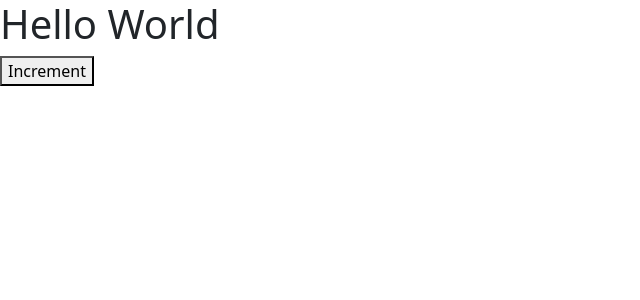
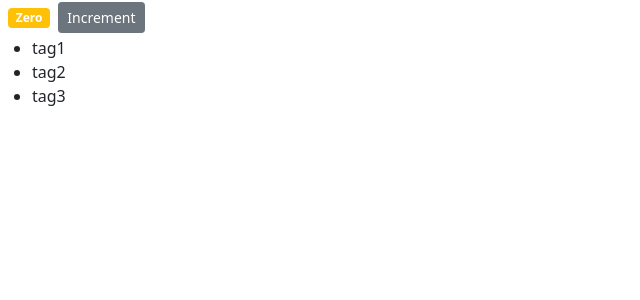
Before and after one commit to pgosar/shopping-cart, a React (Create React App) app: page / in a window 1280 px wide. Shown: the top 300 px of the page, without its empty margins (0-640 px from the left). Built offline with nearby package versions, Linux system fonts and the light colour scheme.

Commit message:
dynamic rendering

```diff
--- a/src/components/counter.jsx
+++ b/src/components/counter.jsx
@@ -1,14 +1,37 @@
 import React, { Component } from "react";
 
 class Counter extends React.Component {
-  render() {
-    return (
-      <div>
-        <h1>Hello World</h1>
-        <button>Increment</button>
-      </div>
-    );
-  }
+	state = {
+		count: 0,
+		tags: ["tag1", "tag2", "tag3"],
+	};
+
+	render() {
+		return (
+			<React.Fragment>
+				<span className={this.getBadgeClasses()}>
+					{this.formatCount()}
+				</span>
+				<button className="btn btn-secondary btn-sm">Increment</button>
+				<ul>
+					{this.state.tags.map((tag) => (
+						<li key={tag}>{tag}</li>
+					))}
+				</ul>
+			</React.Fragment>
+		);
+	}
+
+	getBadgeClasses() {
+		let classes = "badge m-2 bg-";
+		classes += this.state.count == 0 ? "warning" : "primary";
+		return classes;
+	}
+
+	formatCount() {
+		const { count } = this.state;
+		return count == 0 ? "Zero" : count;
+	}
 }
 
 export default Counter;
```
